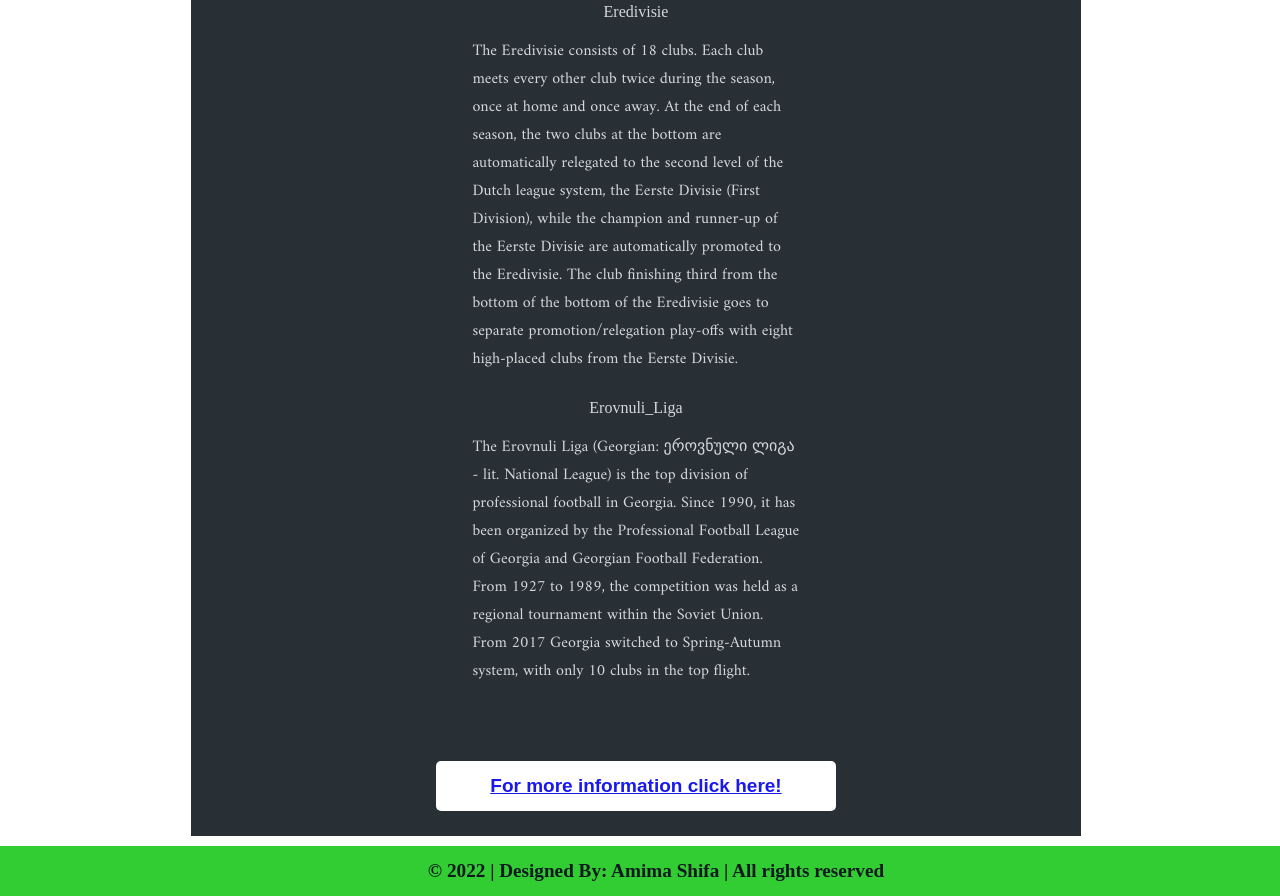
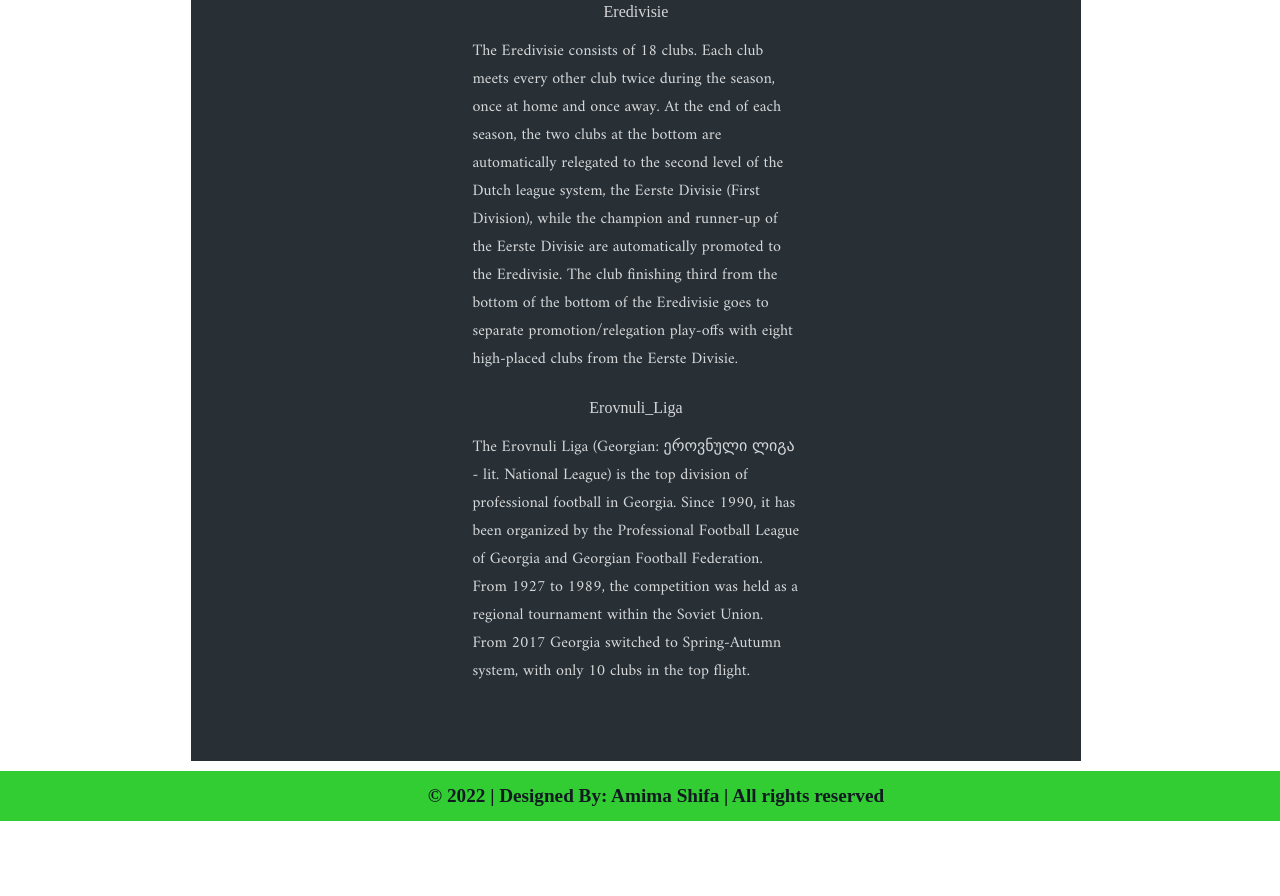
Before and after one commit to AmimaShifa/FOOTBALL-FAQ, a plain HTML site: page index.html in a window 1280 px wide. Shown: the part 4219-5115 px from the top of the page. After the commit the page ends 5040 px from the top, so only its background shows below. Drawn offline with Linux system fonts and the light colour scheme; a web font is replaced by a local one.

Commit message:
Removed info-button

```diff
--- a/index.html
+++ b/index.html
@@ -225,12 +225,12 @@ img{
           </div>
         </div>
       </div>
-      <button type="button" name="button"><a href="https://www.britannica.com/sports/football-soccer"> For more information click here!</a></button>
+
       </section>
   </section>
 <!--
   <button type="button" name="button"><a href="https://www.britannica.com/sports/football-soccer"> For more information click here!</a></button>
-  </section>
+
 -->
 <footer class="footer">
  © 2022 | Designed By: Amima Shifa | All rights reserved
```
